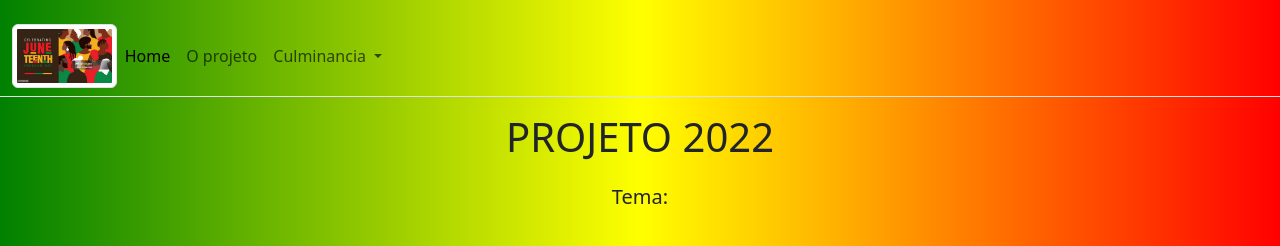
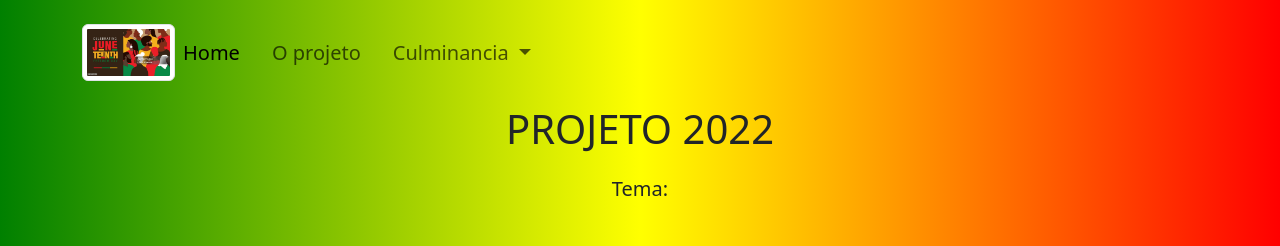
Before and after one commit to gaaahbriel/escrevivencias, a PHP site: page /assets/culminancia/2024.html in a window 1280 px wide. Shown: the top 246 px of the page. Run offline with PHP 8.4, Linux system fonts and the light colour scheme.

Commit message:
ajustes navbar

```diff
--- a/assets/css/styles.css
+++ b/assets/css/styles.css
@@ -12,3 +12,17 @@
 p{
         margin: 50px;
 }
+
+@media(max-width: 990px) {
+    .container{
+        margin: auto;
+        text-align: center;
+        display: flex;
+        justify-content: center;
+    }
+
+    img .img-thumbnail{
+        justify-content: center;
+        align-items: center;
+    }
+}
--- a/assets/culminancia/2024.html
+++ b/assets/culminancia/2024.html
@@ -9,20 +9,20 @@
     <link href="https://fonts.googleapis.com/css2?family=Play:wght@400;700&family=Poppins:ital,wght@0,100;0,200;0,300;0,400;0,500;0,600;0,700;0,800;0,900;1,100;1,200;1,300;1,400;1,500;1,600;1,700;1,800;1,900&family=Roboto:ital,wght@0,100..900;1,100..900&display=swap" rel="stylesheet">
 </head>
 <body>
-    <nav class="navbar navbar-expand-lg border-bottom my-3">
-        <div class="container-fluid">
+   <nav class="navbar navbar-expand-lg my-3">
+        <div class="container">
             <div class="col-xs-1 col-md-1">
-                    <img src="../image/foto.jpg" class="img-thumbnail" alt="">
+                <img src="assets/image/foto.jpg" class="img-thumbnail" alt="">
             </div>
-            <div class="collapse navbar-collapse">
-                <ul class="navbar-nav me-auto mb-2 mb-lg-0">
-                    <li class="nav-item">
+            <div class="collapse navbar-collapse show">
+                <ul class="navbar-nav me-auto mb-2 mb-lg-0 fs-5">
+                    <li class="nav-item me-3">
                         <a href="../../index.html" class="nav-link active" aria-current="page">Home</a>
                     </li>
-                    <li class="nav-item">
-                        <a href="../project/project.php" class="nav-link" aria-current="page">O projeto</a>
+                    <li class="nav-item me-3">
+                        <a href="../project/project.html" class="nav-link" aria-current="page">O projeto</a>
                     </li>
-                    <li class="nav-item dropdown">
+                    <li class="nav-item dropdown me-3">
                         <a class="nav-link dropdown-toggle" href="#" role="button" data-bs-toggle="dropdown" aria-expanded="false">
                             Culminancia
                         </a>
```
Also changed, not shown: assets/culminancia/2022.html (+8 -8 lines), assets/culminancia/2023.html (+8 -8 lines), assets/project/project.html (+8 -8 lines), index.html (+6 -6 lines).
